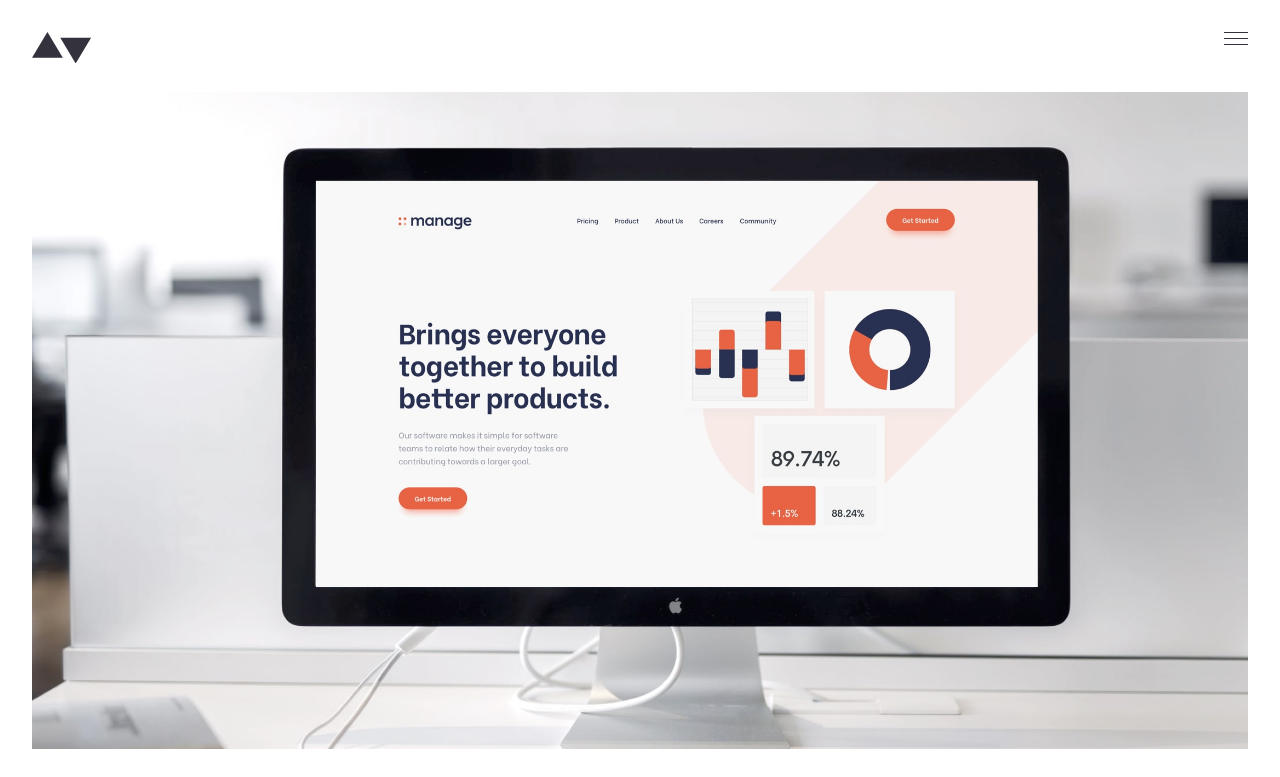
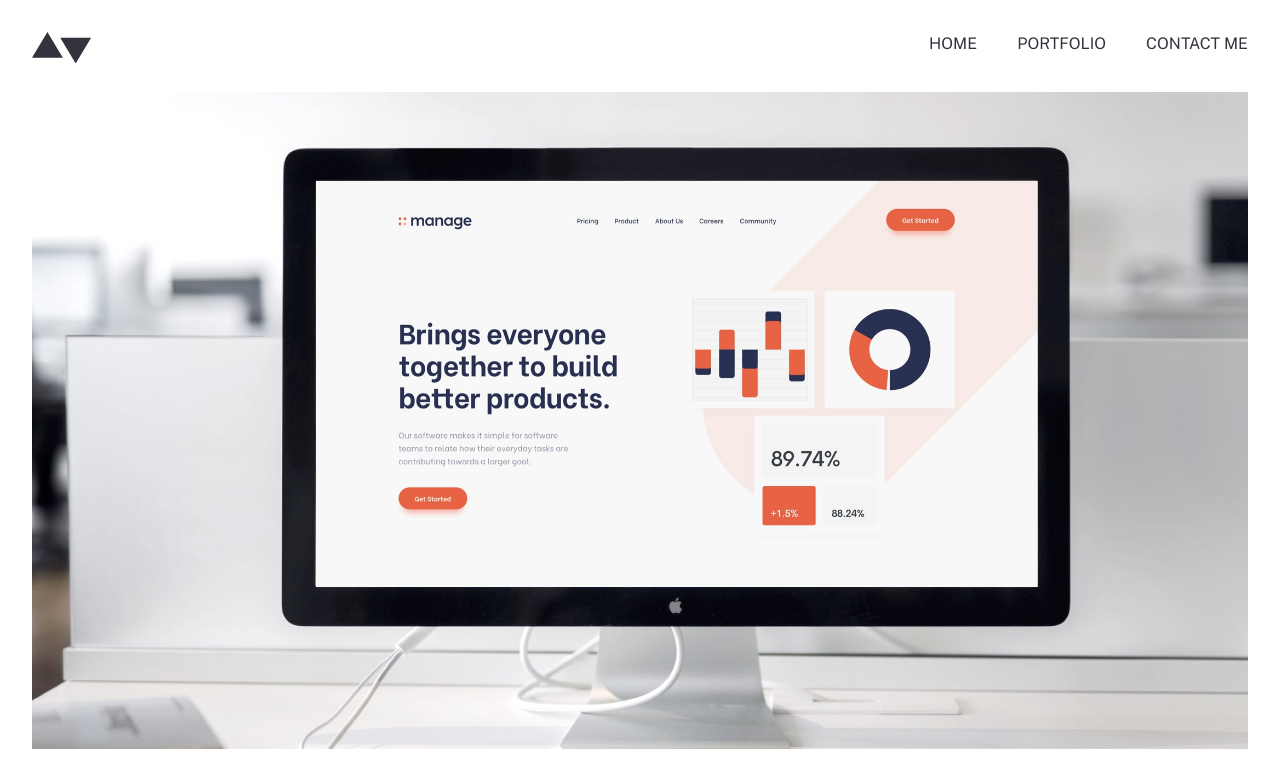
Before and after one commit to RyanCahela/Portfolio_2022_Nextjs, a Next.js app: page / in a window 1280 px wide. Shown: the top 777 px of the page. Built offline with nearby package versions, Linux system fonts and the light colour scheme; a web font is replaced by a local one.

Commit message:
created nav for tablet and larger screen sizes

```diff
--- a/components/Sections/Header/Header.js
+++ b/components/Sections/Header/Header.js
@@ -1,13 +1,33 @@
 import React, { useState } from "react";
+import Link from "next/link";
 import MainLogoSVG from "../../Logos/MainLogoSVG";
 import HamburgerSVG from "../../Icons/HamburgerSVG";
 import CloseSVG from "../../Icons/CloseSVG";
 import Nav from "./Nav";
 
+const headerClasses = `
+  ${/*Layout */ ""}
+  fixed
+  top-0
+  left-0
+  right-0
+  pt-8
+  px-8
+  pb-4
+  z-30
+  flex
+  justify-between
+  items-center
+
+  ${/*Colors */ ""}
+  bg-white
+`;
+
 const Header = () => {
   const [isOpen, setIsOpen] = useState(false);
   return (
-    <header className="fixed top-0 left-0 right-0 bg-white z-30 flex justify-between items-center pt-8 px-8 pb-4">
+    <header className={headerClasses}>
+      <div className="md:hidden">
         <div className="w-15">
           <MainLogoSVG />
         </div>
@@ -17,6 +37,33 @@ const Header = () => {
           {isOpen ? <CloseSVG /> : <HamburgerSVG />}
         </div>
         <Nav isOpen={isOpen} setIsOpen={setIsOpen} />
+      </div>
+      <div className="hidden md:flex flex-1">
+        <div className="w-15">
+          <MainLogoSVG />
+        </div>
+        <nav
+          className="ml-auto"
+          style={{ transform: isOpen ? "translateX(0)" : "" }}>
+          <ul className="flex gap-10 uppercase">
+            <li>
+              <Link href="/">
+                <a onClick={(e) => setIsOpen(false)}>Home</a>
+              </Link>
+            </li>
+            <li>
+              <Link href="/#Portfolio">
+                <a onClick={(e) => setIsOpen(false)}>Portfolio</a>
+              </Link>
+            </li>
+            <li>
+              <Link href="/Contact">
+                <a onClick={(e) => setIsOpen(false)}>Contact Me</a>
+              </Link>
+            </li>
+          </ul>
+        </nav>
+      </div>
     </header>
   );
 };
--- a/components/Sections/Header/Nav.js
+++ b/components/Sections/Header/Nav.js
@@ -23,7 +23,7 @@ const Nav = ({ isOpen, setIsOpen }) => {
       <nav
         className={`${navClasses}`}
         style={{ transform: isOpen ? "translateX(0)" : "" }}>
-        <ul className="flex flex-col gap-4">
+        <ul className="flex flex-col gap-4 uppercase">
           <li>
             <Link href="/">
               <a onClick={(e) => setIsOpen(false)}>Home</a>
--- a/pages/index.js
+++ b/pages/index.js
@@ -11,7 +11,6 @@ import path from "path";
 export async function getStaticProps() {
   const filepath = path.join(process.cwd(), "/portfolioData.json");
   const json = await fsPromises.readFile(filepath, { encoding: "utf-8" });
-  console.log("json", json);
 
   const portfolioData = await JSON.parse(json);
 
```
Lines whose indentation alone changed are shown as unchanged.
